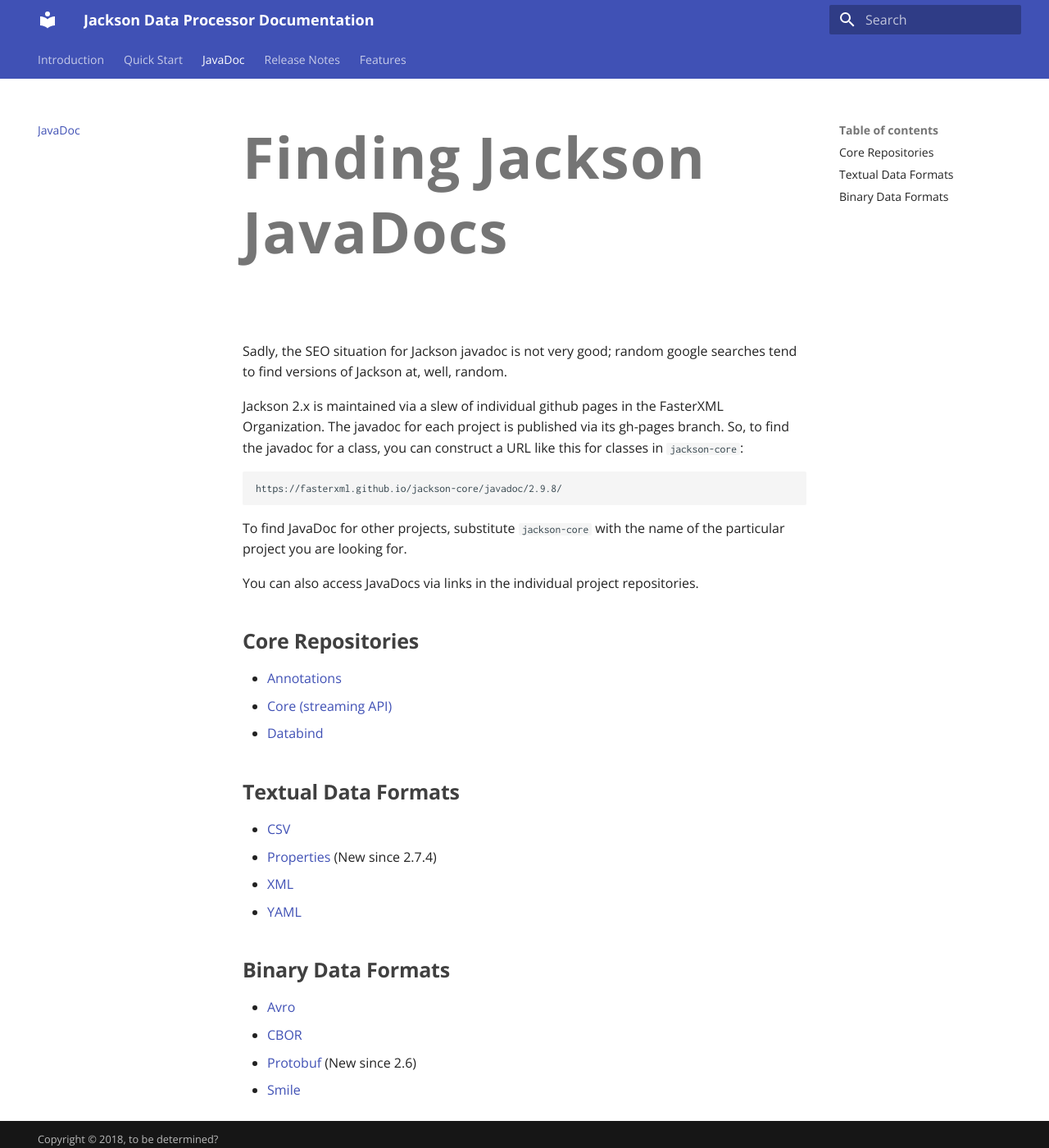
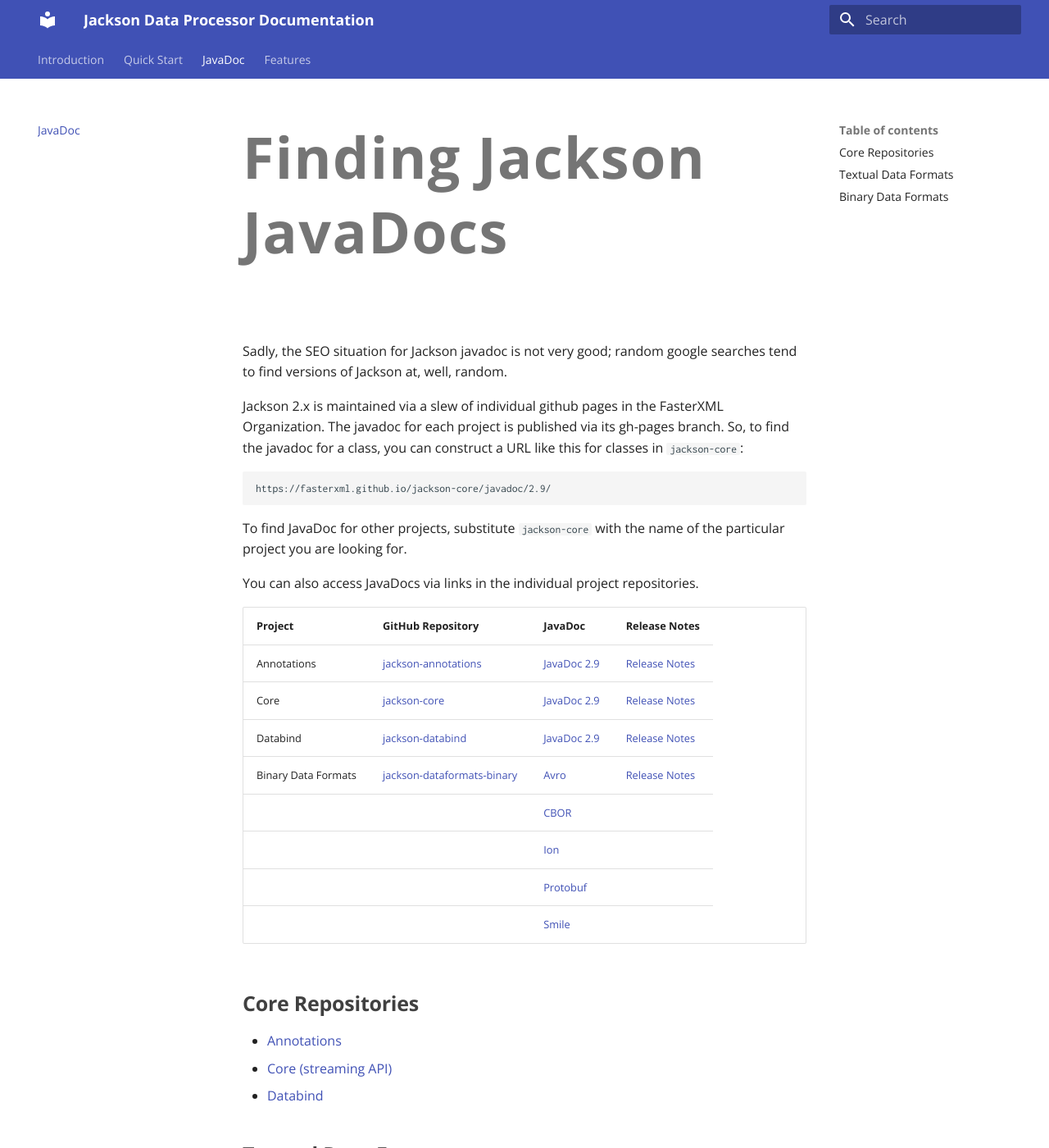
Before and after one commit to tedyoung/jackson-docs, an MkDocs documentation site: the page built from docs/javadoc.md, in a window 1280 px wide and 1400 px high. Shown: the whole window at 82% size. Built offline with MkDocs 1.6.1 and Material for MkDocs 9.7.7, drawn with Linux system fonts in a browser that asks for light colours.

Commit message:
Make tables 100%
Combine project repo, javadoc, and release notes links into single table (to be moved to home page)

```diff
--- a/docs/javadoc.md
+++ b/docs/javadoc.md
@@ -5,16 +5,31 @@ Sadly, the SEO situation for Jackson javadoc is not very good; random google sea
 Jackson 2.x is maintained via a slew of individual github pages in the FasterXML Organization.
 The javadoc for each project is published via its gh-pages branch. So, to find the javadoc for a class, you can construct a URL like this for classes in `jackson-core`:
 
-    https://fasterxml.github.io/jackson-core/javadoc/2.9.8/
+    https://fasterxml.github.io/jackson-core/javadoc/2.9/
 
 To find JavaDoc for other projects, substitute `jackson-core` with the name of the particular project you are looking for.
 
 You can also access JavaDocs via links in the individual project repositories.
 
+Project | GitHub Repository | JavaDoc | Release Notes
+------- | ----------------- | ------- | -------------
+Annotations | [jackson-annotations](https://github.com/FasterXML/jackson-annotations) | [JavaDoc 2.9](https://fasterxml.github.io/jackson-annotations/javadoc/2.9/) | [Release Notes]()
+Core | [jackson-core](https://github.com/FasterXML/jackson-core) | [JavaDoc 2.9](https://fasterxml.github.io/jackson-core/javadoc/2.9/) | [Release Notes](https://github.com/FasterXML/jackson-core/blob/master/release-notes/VERSION-2.x)
+Databind | [jackson-databind](https://github.com/FasterXML/jackson-databind) | [JavaDoc 2.9](https://fasterxml.github.io/jackson-databind/javadoc/2.9/) | [Release Notes](https://github.com/FasterXML/jackson-databind/blob/master/release-notes/VERSION-2.x)
+Binary Data Formats | [jackson-dataformats-binary](https://github.com/FasterXML/jackson-dataformats-binary/) | [Avro](https://fasterxml.github.io/jackson-dataformats-binary/javadoc/avro/2.9/) | [Release Notes](https://github.com/FasterXML/jackson-dataformats-binary/blob/master/release-notes/VERSION-2.x)
+ | | [CBOR](https://fasterxml.github.io/jackson-dataformats-binary/javadoc/cbor/2.9/) |
+ | | [Ion](https://fasterxml.github.io/jackson-dataformats-binary/javadoc/ion/2.9/) |
+ | | [Protobuf](https://fasterxml.github.io/jackson-dataformats-binary/javadoc/protobuf/2.9/) |
+ | | [Smile](https://fasterxml.github.io/jackson-dataformats-binary/javadoc/smile/2.9/) |
+
+
+
+
+
 ## Core Repositories
 
  * [Annotations](https://github.com/FasterXML/jackson-annotations)
- * [Core (streaming API)](https://github.com/FasterXML/jackson-core)
+ * [Core (streaming API)]()
  * [Databind](https://github.com/FasterXML/jackson-databind)
 
 ## Textual Data Formats
--- a/docs/stylesheets/extra.css
+++ b/docs/stylesheets/extra.css
@@ -11,3 +11,7 @@
     font-weight: 700;
     color: rgba(0, 0, 0, 0.75);
 }
+
+.md-typeset__table {
+   min-width: 100%;
+}
--- a/mkdocs.yml
+++ b/mkdocs.yml
@@ -57,7 +57,6 @@ nav:
   - Introduction: index.md
   - Quick Start: quick-start.md
   - JavaDoc: javadoc.md
-  - Release Notes: release-notes.md
   - Features:
     - Data Binding: databind.md
     - Annotations: annotations.md
```
Also changed, not shown: docs/index.md (+0 -4 lines), docs/release-notes.md (deleted, +0 -3 lines).
